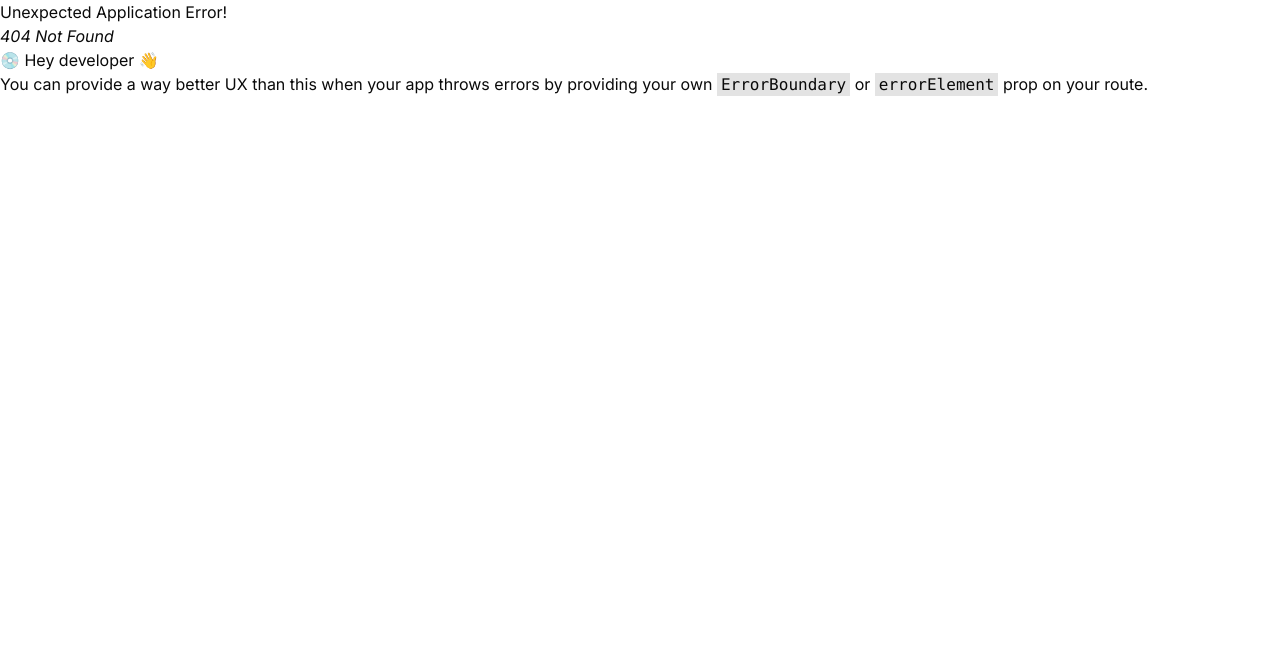
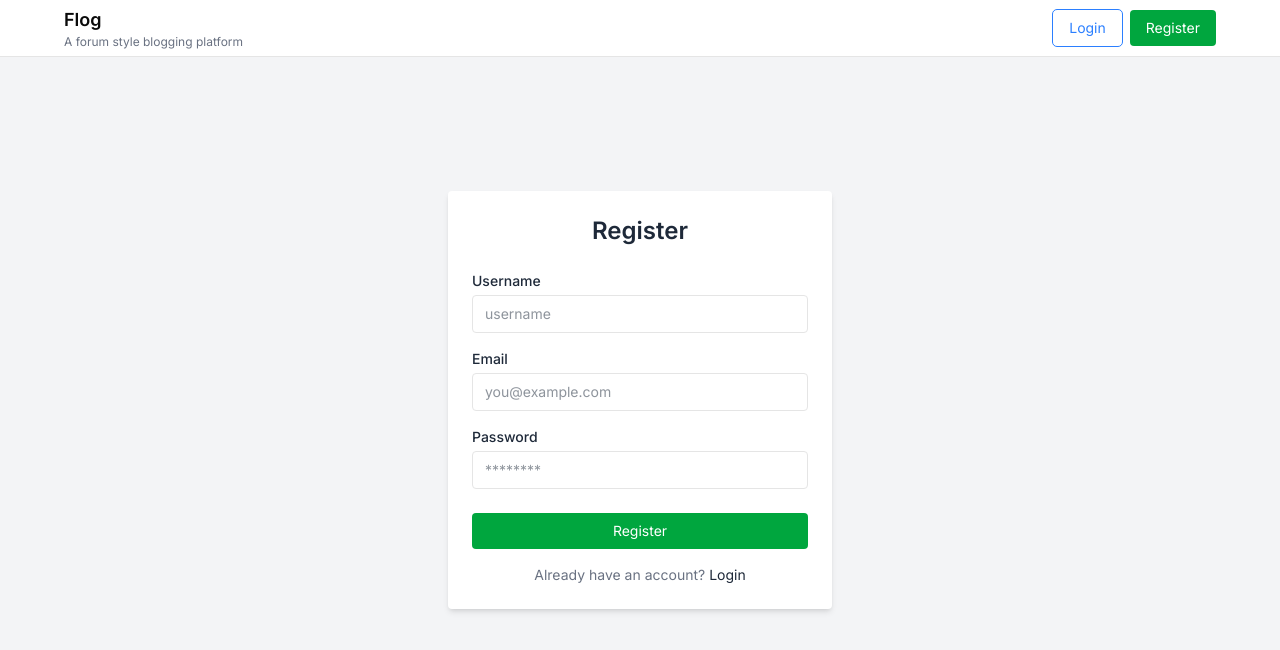
Before and after one commit to 1xarjun/flog, a React (Vite) app in the folder client/: page /auth/register in a window 1280 px wide. Before the commit this address had no page. Shown: the top 650 px of the page. Built offline with nearby package versions, Linux system fonts and the light colour scheme.

Commit message:
refactor: add auth layout and nest auth routes

```diff
--- /dev/null
+++ b/client/src/AuthLayout.tsx
@@ -0,0 +1,16 @@
+import { Outlet } from "react-router";
+import { Navigate } from "react-router";
+
+export default function AuthLayout() {
+  const user = null;
+
+  if (user) <Navigate to="/" />;
+
+  return (
+    <div className="flex items-center justify-center min-h-screen bg-gray-100">
+      <div className="space-y-4 bg-white shadow-md w-full max-w-sm text-gray-800 p-6 rounded text-sm">
+        <Outlet />
+      </div>
+    </div>
+  );
+}
--- a/client/src/Header.tsx
+++ b/client/src/Header.tsx
@@ -13,13 +13,13 @@ export default function Header() {
 
         <div className="flex gap-2">
           <Link
-            to="/login"
+            to="/auth/login"
             className="outline outline-blue-500 hover:bg-blue-500 px-4 py-2 text-sm text-blue-500 hover:text-white transition-colors rounded"
           >
             Login
           </Link>
           <Link
-            to="/register"
+            to="/auth/register"
             className="bg-green-600 active:bg-green-700 px-4 py-2 text-sm text-white rounded transition-colors"
           >
             Register
--- a/client/src/components/login.tsx
+++ b/client/src/components/login.tsx
@@ -11,8 +11,7 @@ export default function Login() {
   };
 
   return (
-    <div className="flex items-center justify-center min-h-screen bg-gray-100">
-      <div className="space-y-4 bg-white shadow-md w-full max-w-sm text-gray-800 p-6 rounded text-sm">
+    <>
       <form onSubmit={handleSubmit}>
         <h2 className="text-2xl font-semibold mb-6 text-center">Login</h2>
 
@@ -51,13 +50,12 @@ export default function Login() {
       <p className=" text-gray-500 text-center">
         Don&apos;t have an account?{" "}
         <Link
-            to="/register"
+          to="/auth/register"
           className="text-gray-800 hover:underline underline-offset-4"
         >
           Register
         </Link>
       </p>
-      </div>
-    </div>
+    </>
   );
 }
--- a/client/src/components/register.tsx
+++ b/client/src/components/register.tsx
@@ -12,8 +12,7 @@ export default function Register() {
   };
 
   return (
-    <div className="flex items-center justify-center min-h-screen bg-gray-100">
-      <div className="space-y-4 bg-white shadow-md w-full max-w-sm text-gray-800 p-6 rounded text-sm">
+    <>
       <form onSubmit={handleSubmit}>
         <h2 className="text-2xl font-semibold mb-6 text-center">Register</h2>
 
@@ -64,13 +63,12 @@ export default function Register() {
       <p className=" text-gray-500 text-center">
         Already have an account?{" "}
         <Link
-            to="/login"
+          to="/auth/login"
           className="text-gray-800 hover:underline underline-offset-4"
         >
           Login
         </Link>
       </p>
-      </div>
-    </div>
+    </>
   );
 }
```
Also changed, not shown: client/src/App.tsx (+7 -0 lines). Lines whose indentation alone changed are shown as unchanged.
